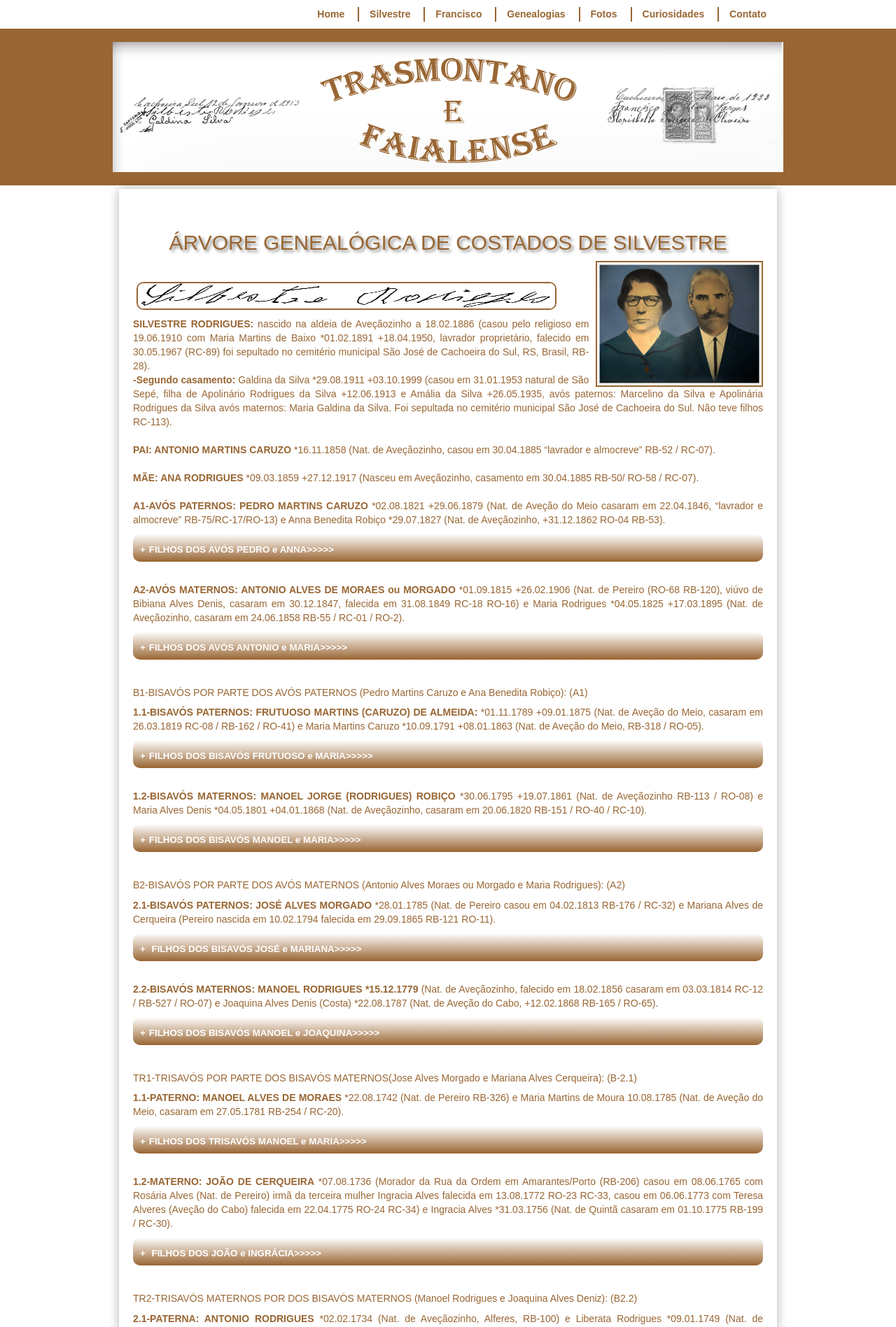
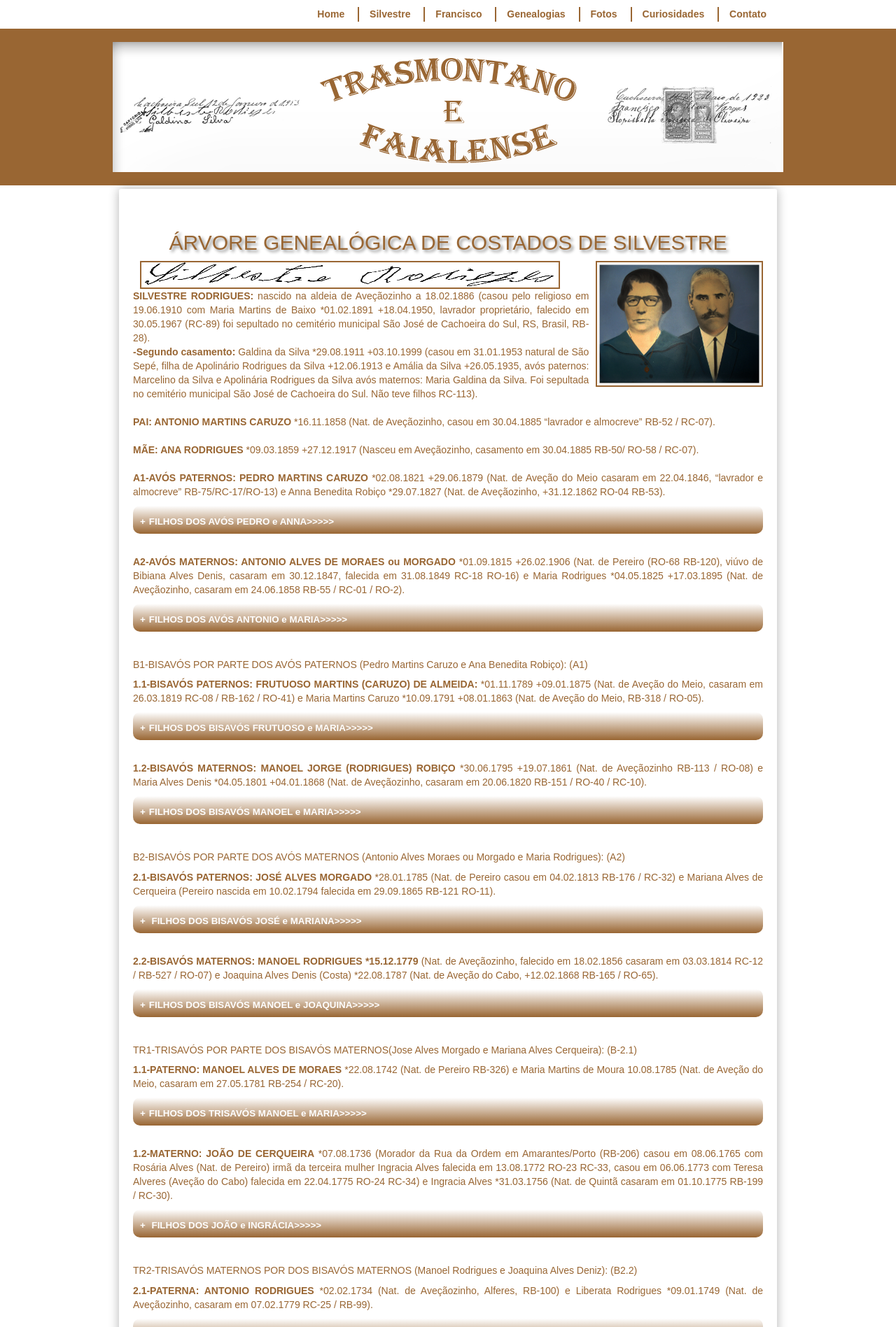
Before and after one commit to claudiovargas1955/claudiovargas1955.github.io, a Jekyll site: the page built from _pages/arvore-genealogica-de-costados-de-silvestre.html, in a window 1280 px wide. Shown: the top 1897 px of the page at 70% size. Built offline with Jekyll 4.4.1, drawn with Linux system fonts in a browser that asks for light colours; some web fonts are replaced.

Commit message:
Update arvore-genealogica-de-costados-de-silvestre.html

```diff
--- a/_pages/arvore-genealogica-de-costados-de-silvestre.html
+++ b/_pages/arvore-genealogica-de-costados-de-silvestre.html
@@ -64,7 +64,7 @@ details[open] summary {color:#996633;
 
 <div class="texto">
    <h2>ÁRVORE GENEALÓGICA DE COSTADOS DE SILVESTRE</h2>
-     <img class="esq1" style="float:left"; src="/images/SILVESTRE ROIZ.png" width="600px"  height="40px" align="center" title="Assinatura Silvestre Rodrigues";/>
+     <img style="float:left"; src="/images/SILVESTRE ROIZ.png" width="600px"  height="40px" align="center" title="Assinatura Silvestre Rodrigues";/>
      <img style= "float:right"; src="/images/SILVESTRE E GALDINA.JPG";  height="180px" ; title="Silvestre e Galdina 1953">
  <p><b>SILVESTRE RODRIGUES:</b> nascido na aldeia de Aveçãozinho a 18.02.1886 (casou pelo religioso em 19.06.1910 com Maria Martins de
     Baixo *01.02.1891 +18.04.1950, lavrador proprietário, falecido em 30.05.1967 (RC-89) foi sepultado no cemitério municipal São José
```
